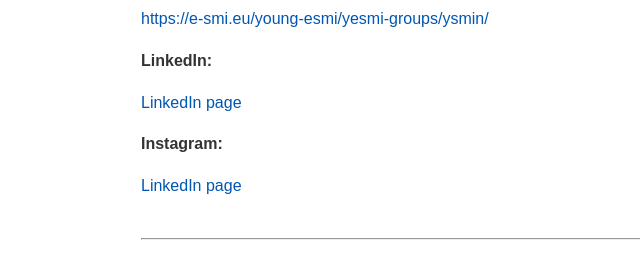
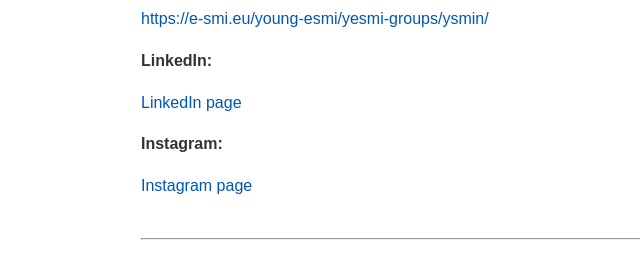
Before and after one commit to LisaAlborghetti/links_yESMI, a plain HTML site: page index.html in a window 1280 px wide. Shown: the part 2177-2444 px from the top of the page, 119-759 px from the left. Drawn offline with Linux system fonts and the light colour scheme.

Commit message:
Update index.html

```diff
--- a/index.html
+++ b/index.html
@@ -169,8 +169,8 @@
 </a>
 
   <p><strong>Instagram:</strong></p>
-<a href="https://www.linkedin.com/company/ysmin-young-spanish-molecular-imaging-network/?viewAsMember=true" target="_blank">
-  LinkedIn page
+<a href="https://www.instagram.com/ysmin_spain?utm_source=qr&igsh=MXVmcXI2MDVjaXlqZQ==" target="_blank">
+  Instagram page
 </a>
 
 <hr>
```
